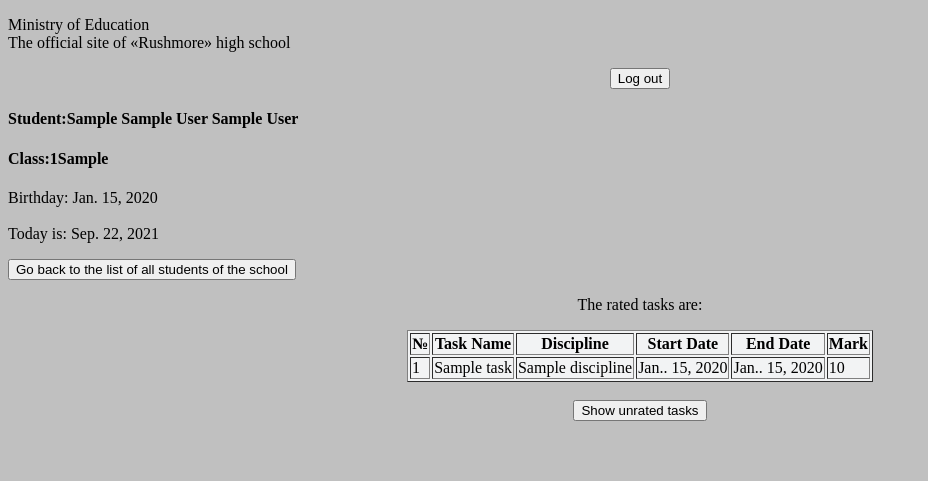
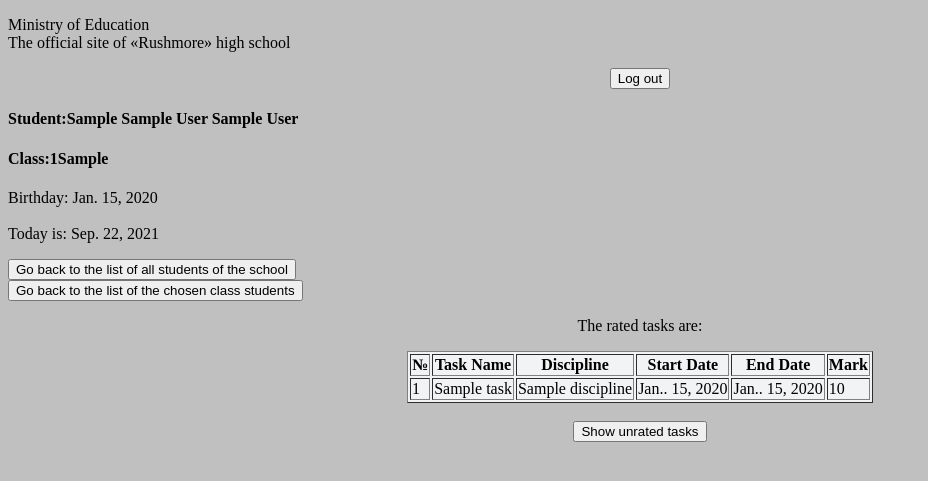
Before and after one commit to smolin8033/Electronic-grade-book, a Django app: page /school/manager/1/student/rated/ in a window 1280 px wide. Shown: the top 481 px of the page, without its empty margins (0-928 px from the left). Run offline with Django 3.2, Linux system fonts and the light colour scheme; a user stored in the database is signed in; tables that the repository leaves empty hold one stand-in row (values such as "Sample post").

Commit message:
add form to redirect to the 'manager_class' page

```diff
--- a/school/templates/manager_rated.html
+++ b/school/templates/manager_rated.html
@@ -8,6 +8,9 @@ Today is: {{current_date|date:"M. d, Y"}}
 </p>
 <form action="{% url 'student_list' %}">
     <input type="submit" value="Go back to the list of all students of the school" />
+</form>
+<form action="{% url 'manager_class' %}">
+    <input type="submit" value="Go back to the list of the chosen class students" />
 </form>
 <center>
     <p>The rated tasks are:</p>
```
